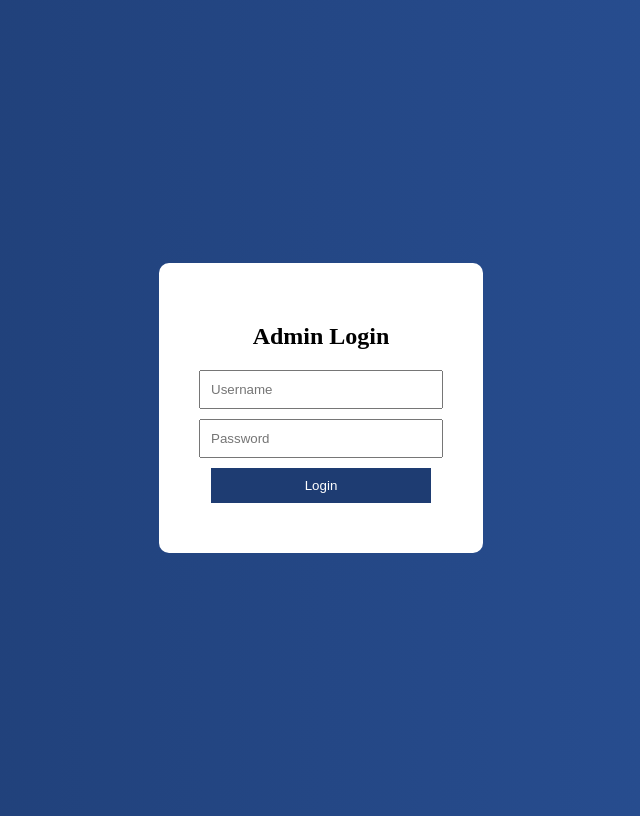
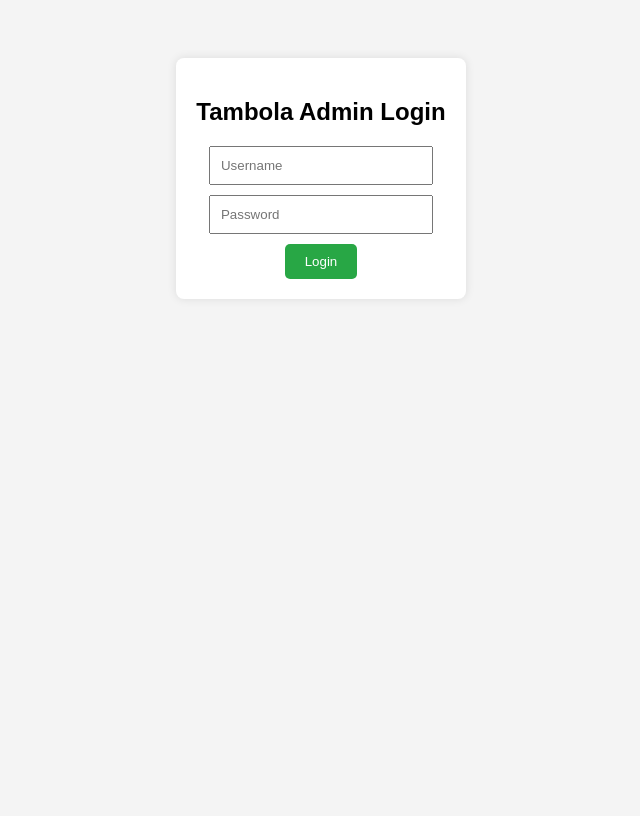
Before and after one commit to ramu265/my-tambola-game1, a Flask app: page / in a window 1280 px wide. Shown: the whole page, without its empty margins (319-959 px from the left). After the commit the page ends 279 px from the top, so only its background shows below. Run offline with Flask 3, Linux system fonts and the light colour scheme.

Commit message:
Update admin_login.html

```diff
--- a/Tambola/templates/admin_login.html
+++ b/Tambola/templates/admin_login.html
@@ -1,18 +1,19 @@
 <!DOCTYPE html>
-<html>
+<html lang="en">
 <head>
+    <meta charset="UTF-8">
     <title>Admin Login</title>
     <style>
-body { background: linear-gradient(to right, #1e3c72, #2a5298); display:flex; justify-content:center; align-items:center; height:100vh; }
-.box { background:white; padding:40px; border-radius:10px; text-align:center; }
-input, button { display:block; margin:10px auto; padding:10px; width:220px; }
-button { background:#1e3c72; color:white; border:none; }
+        body { font-family: sans-serif; text-align: center; padding-top: 50px; background: #f4f4f4; }
+        .login-box { background: white; padding: 20px; display: inline-block; border-radius: 8px; box-shadow: 0 0 10px rgba(0,0,0,0.1); }
+        input { display: block; margin: 10px auto; padding: 10px; width: 200px; }
+        button { padding: 10px 20px; background: #28a745; color: white; border: none; border-radius: 5px; cursor: pointer; }
     </style>
 </head>
 <body>
-<div class="box">
-    <h2>Admin Login</h2>
-    <form method="POST">
+    <div class="login-box">
+        <h2>Tambola Admin Login</h2>
+        <form action="/login" method="POST">
             <input type="text" name="username" placeholder="Username" required>
             <input type="password" name="password" placeholder="Password" required>
             <button type="submit">Login</button>
```
Lines whose indentation alone changed are shown as unchanged.
